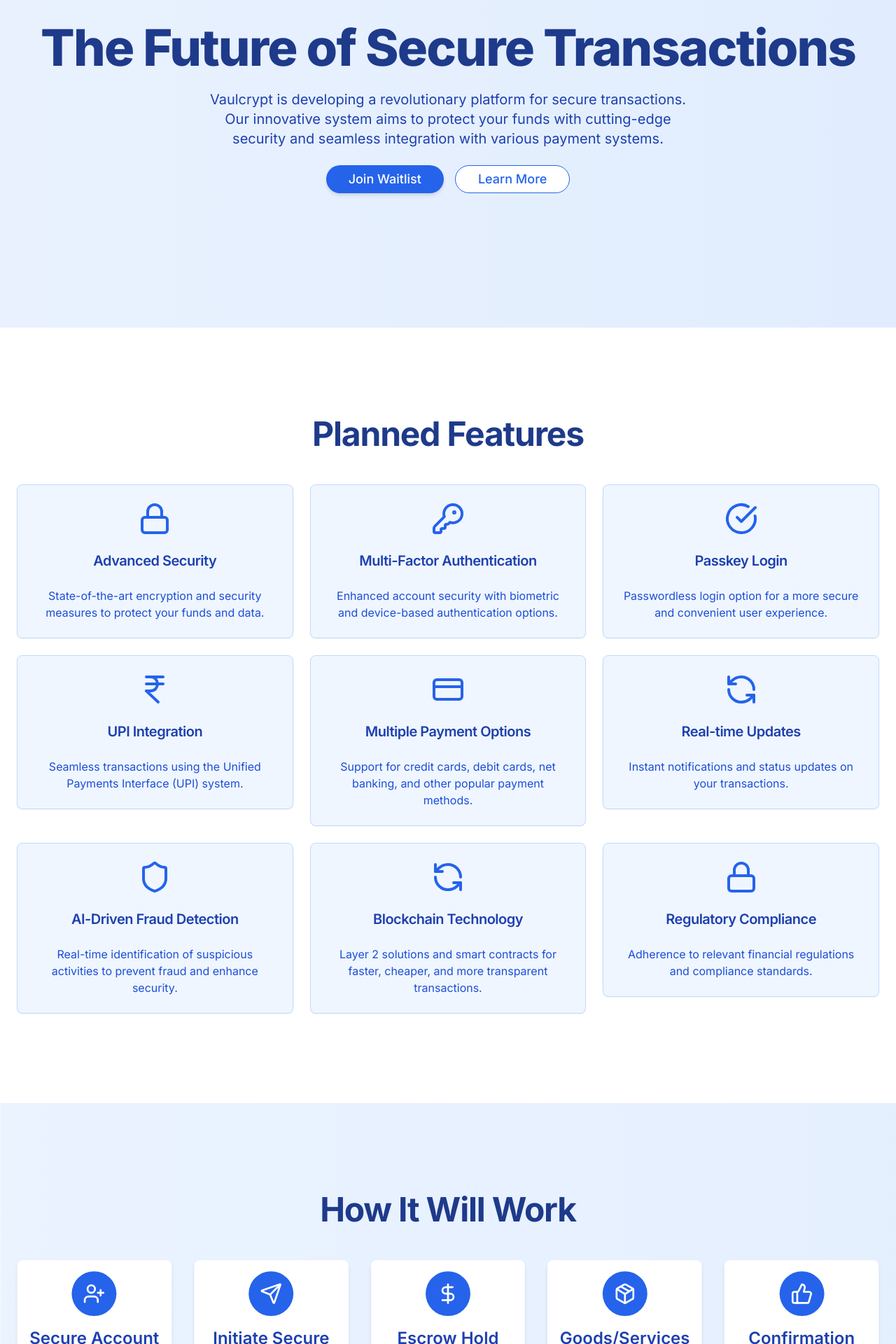
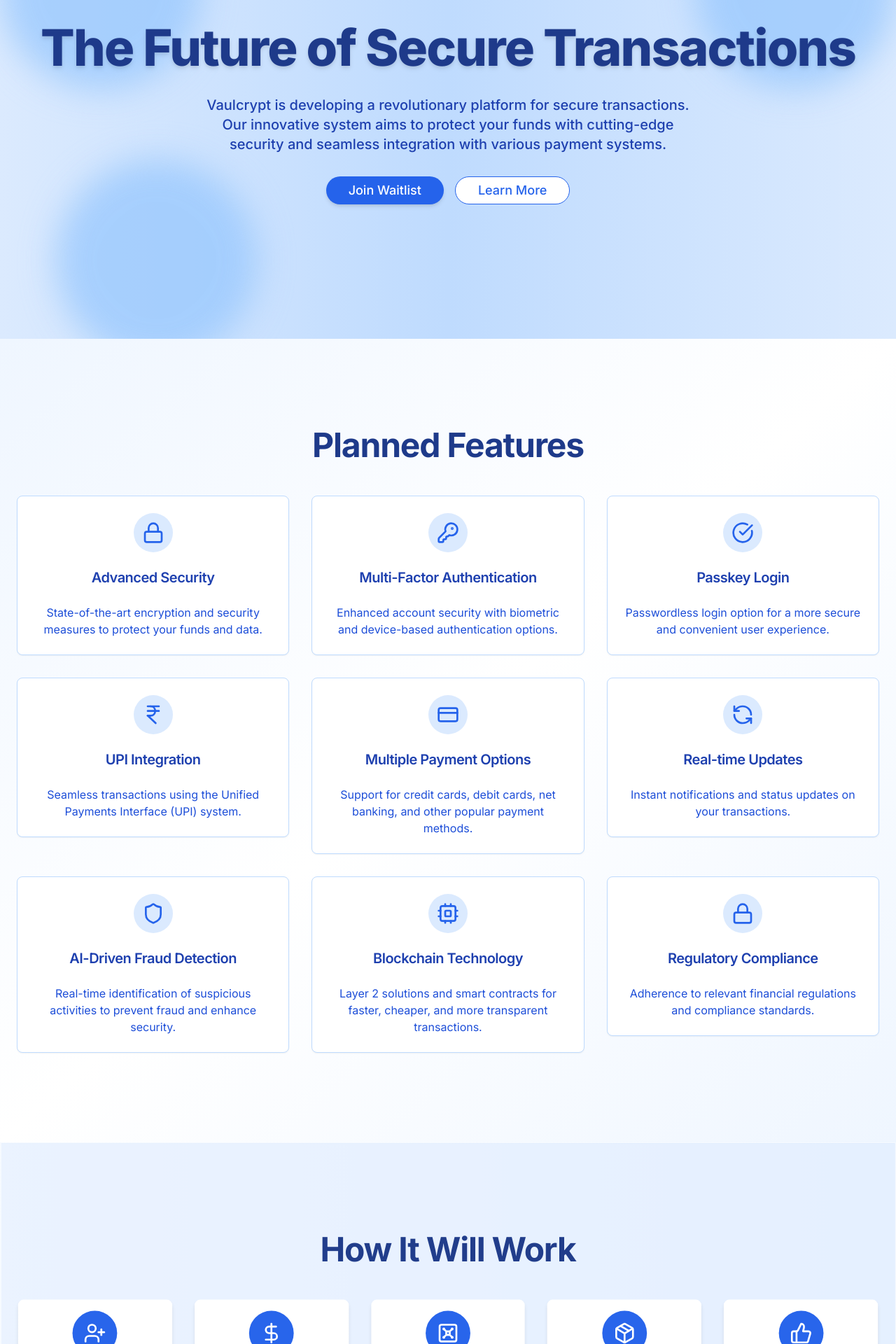
Before and after one commit to Luffy6963/VaulCrypt, a Next.js app: page / in a window 1280 px wide. Shown: the part 240-2160 px from the top of the page at 70% size. Built offline with nearby package versions, Linux system fonts and the light colour scheme.

Commit message:
Fifth  Commit

```diff
--- a/app/page.tsx
+++ b/app/page.tsx
@@ -3,7 +3,7 @@
 import { Button } from "@/components/ui/button"
 import { Card, CardContent, CardHeader, CardTitle } from "@/components/ui/card"
 import { Input } from "@/components/ui/input"
-import { ArrowRight, CheckCircle, Lock, RefreshCcw, Shield, Twitter, Instagram, Linkedin, CreditCard, KeyRound, IndianRupee, Menu, X, UserPlus, Send, DollarSign, Package, ThumbsUp } from "lucide-react"
+import { ArrowRight, CheckCircle, Lock, RefreshCcw, Shield, Smartphone, Twitter, Instagram, Linkedin, CreditCard, KeyRound, IndianRupee, Menu, X, UserPlus, Send, DollarSign, Package, ThumbsUp, Vault, Cpu } from "lucide-react"
 import { useRef, useState } from "react"
 import { motion, useScroll, useTransform } from "framer-motion"
 import Image from 'next/image'
@@ -204,34 +204,44 @@ export default function Component() {
       <main className="flex-1">
         {/* Hero Section */}
         <motion.section
-          className="w-full py-12 md:py-24 lg:py-32 xl:py-48 bg-gradient-to-r from-blue-100 to-blue-200 relative"
+          className="w-full py-12 md:py-24 lg:py-32 xl:py-48 bg-gradient-to-r from-blue-100 via-blue-200 to-blue-100 relative overflow-hidden"
           variants={sectionVariants}
           initial="hidden"
           whileInView="visible"
           viewport={{ once: false }}
         >
-          {/* Overlay for better text readability */}
-          <div className="absolute inset-0 bg-blue-50 opacity-70"></div>
-          <div className="relative z-10 container px-4 md:px-6">
+          {/* Animated background shapes */}
+          <motion.div
+            className="absolute inset-0 z-0"
+            initial={{ opacity: 0 }}
+            animate={{ opacity: 1 }}
+            transition={{ duration: 1 }}
+          >
+            <div className="absolute top-0 left-0 w-72 h-72 bg-blue-300 rounded-full mix-blend-multiply filter blur-xl opacity-70 animate-blob"></div>
+            <div className="absolute top-0 right-0 w-72 h-72 bg-blue-300 rounded-full mix-blend-multiply filter blur-xl opacity-70 animate-blob animation-delay-2000"></div>
+            <div className="absolute -bottom-8 left-20 w-72 h-72 bg-blue-300 rounded-full mix-blend-multiply filter blur-xl opacity-70 animate-blob animation-delay-4000"></div>
+          </motion.div>
+
+          <div className="relative z-10 container px-4 md:px-6 mx-auto">
             <motion.div
-              className="flex flex-col items-center space-y-6 text-center"
+              className="flex flex-col items-center space-y-8 text-center"
               variants={itemVariants}
             >
               <motion.h1
-                className="text-4xl font-extrabold tracking-tight sm:text-5xl md:text-6xl lg:text-7xl text-blue-900"
+                className="text-4xl font-extrabold tracking-tight sm:text-5xl md:text-6xl lg:text-7xl text-blue-900 drop-shadow-md"
               >
                 The Future of Secure Transactions
               </motion.h1>
               <motion.p
-                className="mx-auto max-w-[700px] text-blue-800 text-lg md:text-xl"
+                className="mx-auto max-w-[700px] text-blue-800 text-lg md:text-xl font-medium"
               >
                 Vaulcrypt is developing a revolutionary platform for secure transactions. Our innovative system aims to protect your funds with cutting-edge security and seamless integration with various payment systems.
               </motion.p>
               <motion.div className="flex flex-col sm:flex-row gap-4">
-                <Button onClick={() => scrollToSection(waitlistRef)} className="bg-blue-600 hover:bg-blue-700 text-white text-lg px-8 py-3 rounded-full shadow-md transition-shadow">
+                <Button onClick={() => scrollToSection(waitlistRef)} className="bg-blue-600 hover:bg-blue-700 text-white text-lg px-8 py-3 rounded-full shadow-md transition-all hover:shadow-lg transform hover:-translate-y-1">
                   Join Waitlist
                 </Button>
-                <Button onClick={() => scrollToSection(featuresRef)} variant="outline" className="text-blue-600 border-blue-600 hover:bg-blue-50 text-lg px-8 py-3 rounded-full">
+                <Button onClick={() => scrollToSection(featuresRef)} variant="outline" className="text-blue-600 border-blue-600 hover:bg-blue-100 text-lg px-8 py-3 rounded-full transition-all hover:shadow-md">
                   Learn More
                 </Button>
               </motion.div>
@@ -243,13 +253,13 @@ export default function Component() {
         <motion.section
           id="features"
           ref={featuresRef}
-          className="w-full py-12 md:py-24 lg:py-32 bg-white"
+          className="w-full py-12 md:py-24 lg:py-32 bg-gradient-to-br from-blue-50 via-white to-blue-50"
           variants={sectionVariants}
           initial="hidden"
           whileInView="visible"
           viewport={{ once: false }}
         >
-          <div className="container px-4 md:px-6">
+          <div className="container px-4 md:px-6 mx-auto">
             <motion.h2
               className="text-3xl font-bold tracking-tight sm:text-4xl md:text-5xl text-center mb-12 text-blue-900"
               variants={itemVariants}
@@ -257,7 +267,7 @@ export default function Component() {
               Planned Features
             </motion.h2>
             <motion.div
-              className="grid gap-6 sm:grid-cols-2 lg:grid-cols-3"
+              className="grid gap-8 sm:grid-cols-2 lg:grid-cols-3"
               variants={{
                 visible: {
                   transition: {
@@ -274,17 +284,19 @@ export default function Component() {
                 { icon: CreditCard, title: "Multiple Payment Options", content: "Support for credit cards, debit cards, net banking, and other popular payment methods." },
                 { icon: RefreshCcw, title: "Real-time Updates", content: "Instant notifications and status updates on your transactions." },
                 { icon: Shield, title: "AI-Driven Fraud Detection", content: "Real-time identification of suspicious activities to prevent fraud and enhance security." },
-                { icon: RefreshCcw, title: "Blockchain Technology", content: "Layer 2 solutions and smart contracts for faster, cheaper, and more transparent transactions." },
+                { icon: Cpu, title: "Blockchain Technology", content: "Layer 2 solutions and smart contracts for faster, cheaper, and more transparent transactions." },
                 { icon: Lock, title: "Regulatory Compliance", content: "Adherence to relevant financial regulations and compliance standards." },
               ].map((feature, index) => (
                 <motion.div
                   key={index}
                   variants={itemVariants}
                 >
-                  <Card className="bg-blue-50 border-blue-200 hover:shadow-lg transition-shadow duration-300">
+                  <Card className="bg-white border-blue-200 hover:shadow-lg transition-all duration-300 transform hover:-translate-y-1">
                     <CardHeader className="flex flex-col items-center">
-                      <feature.icon className="h-12 w-12 mb-4 text-blue-600" />
-                      <CardTitle className="text-blue-800 text-xl font-semibold">{feature.title}</CardTitle>
+                      <div className="p-3 rounded-full bg-blue-100 mb-4">
+                        <feature.icon className="h-8 w-8 text-blue-600" />
+                      </div>
+                      <CardTitle className="text-blue-800 text-xl font-semibold text-center">{feature.title}</CardTitle>
                     </CardHeader>
                     <CardContent>
                       <p className="text-blue-700 text-base text-center">{feature.content}</p>
@@ -329,8 +341,8 @@ export default function Component() {
             >
               {[
                 { step: 1, title: "Secure Account Creation", content: "Users will create an account with multi-factor authentication and passkey options for enhanced security.", icon: UserPlus },
-                { step: 2, title: "Initiate Secure Transaction", content: "Buyers will initiate a transaction, choosing from various payment methods including UPI, credit cards, and net banking.", icon: Send },
-                { step: 3, title: "Escrow Hold and Verification", content: "Funds will be securely held in escrow, with real-time updates provided to both parties.", icon: DollarSign },
+                { step: 2, title: "Initiate Secure Transaction", content: "Buyers will initiate a transaction, choosing from various payment methods including UPI, credit cards, and net banking.", icon: DollarSign },
+                { step: 3, title: "Escrow Hold and Verification", content: "Funds will be securely held in escrow, with real-time updates provided to both parties.", icon: Vault },
                 { step: 4, title: "Goods/Services Delivery", content: "Sellers will proceed to deliver the goods or services as agreed, knowing the funds are secured.", icon: Package },
                 { step: 5, title: "Confirmation and Release", content: "Upon buyer's confirmation of satisfaction, funds will be released to the seller through their preferred payment method.", icon: ThumbsUp },
               ].map((step, index) => (
@@ -573,3 +585,32 @@ export default function Component() {
     </div>
   )
 }
+
+<style jsx global>{`
+@keyframes blob {
+  0% {
+    transform: translate(0px, 0px) scale(1);
+  }
+  33% {
+    transform: translate(30px, -50px) scale(1.1);
+  }
+  66% {
+    transform: translate(-20px, 20px) scale(0.9);
+  }
+  100% {
+    transform: translate(0px, 0px) scale(1);
+  }
+}
+
+.animate-blob {
+  animation: blob 7s infinite;
+}
+
+.animation-delay-2000 {
+  animation-delay: 2s;
+}
+
+.animation-delay-4000 {
+  animation-delay: 4s;
+}
+`}</style>
```
